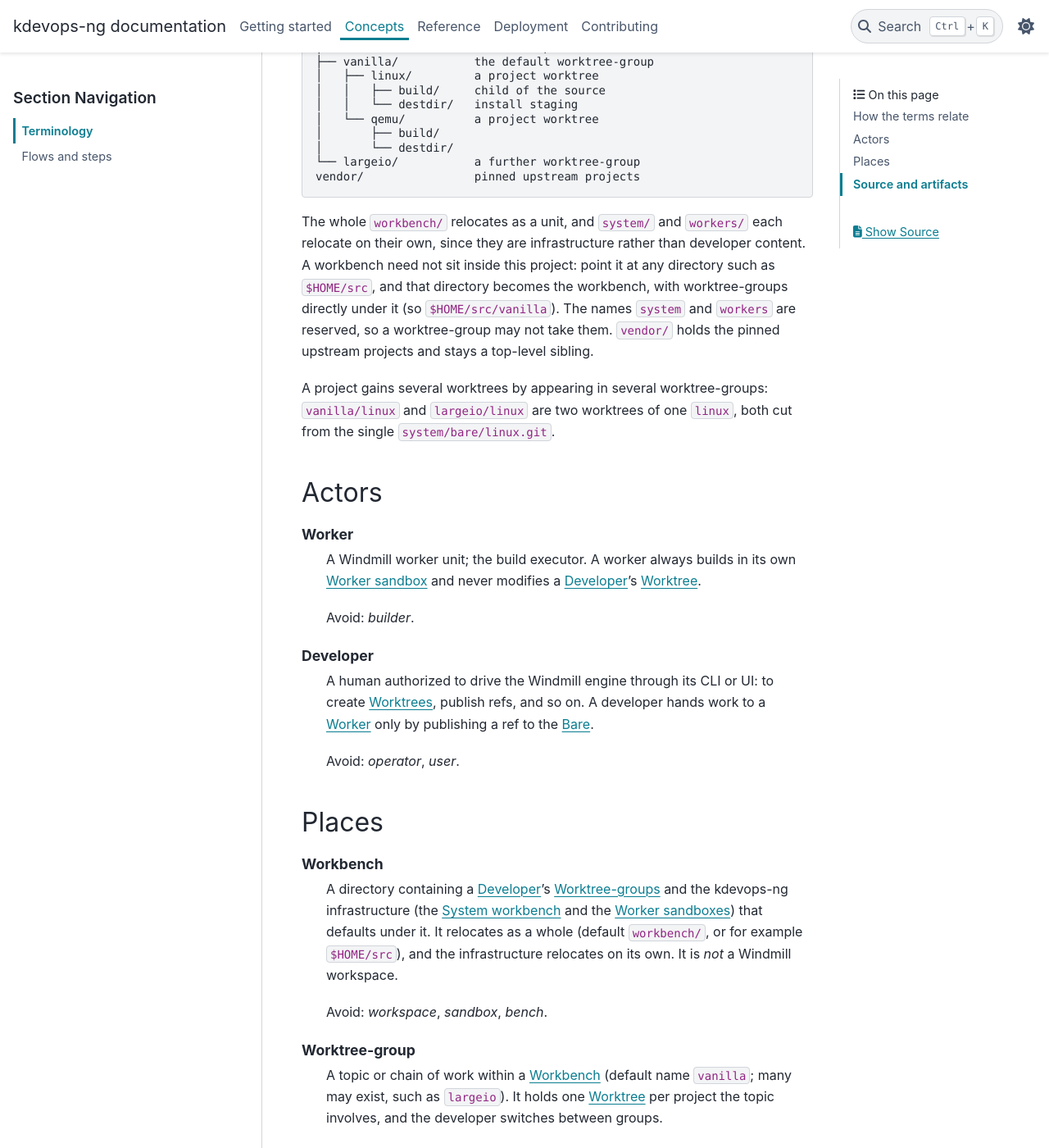
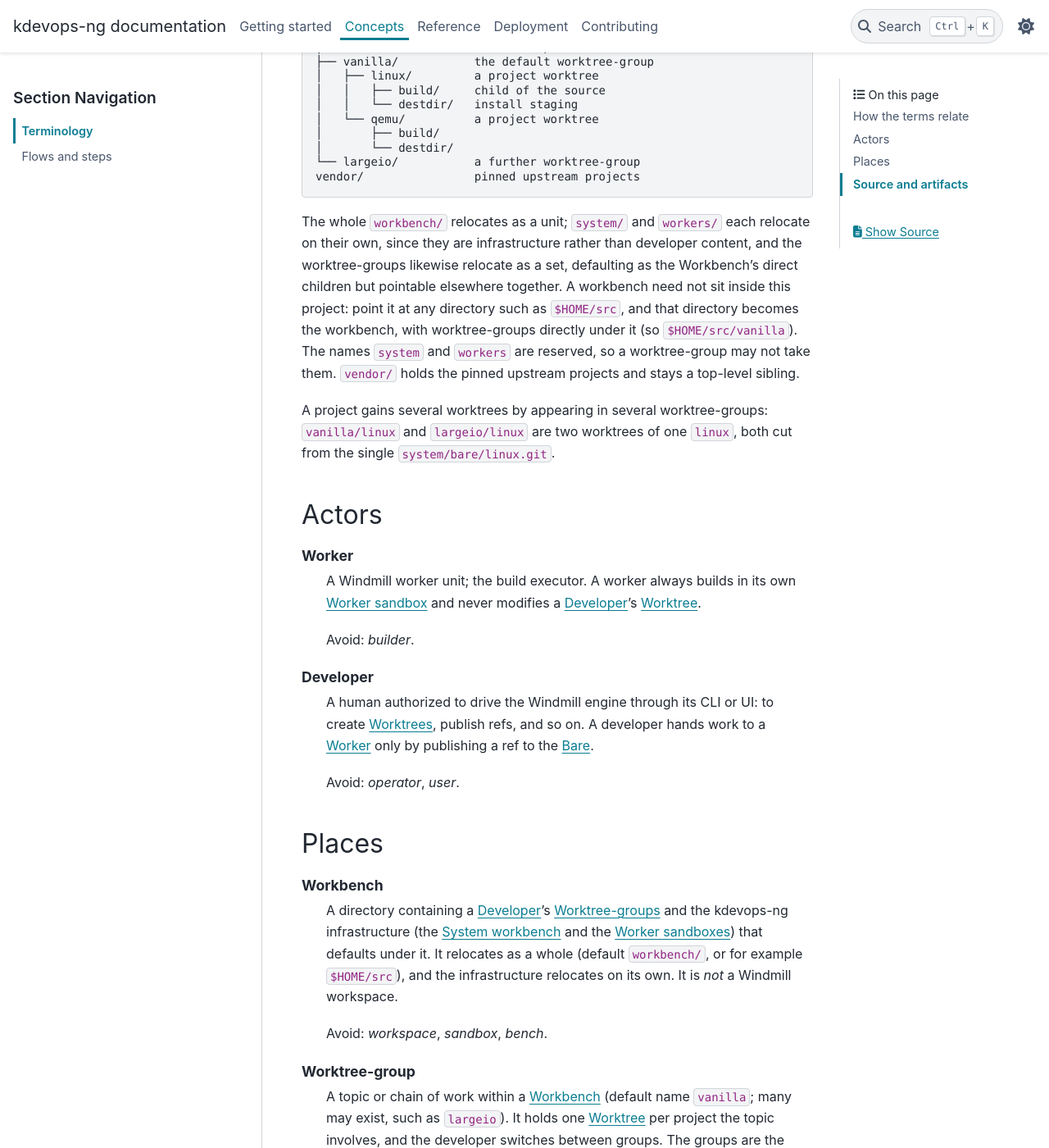
Before and after one commit to dagomez137/kdevops-ng, a Sphinx documentation site: the page built from docs/concepts/terms.rst, in a window 1280 px wide and 1400 px high, scrolled down 694 px. Shown: the whole window at 82% size. Built offline with Sphinx 7.4.7 and the PyData theme 0.15.4, drawn with Linux system fonts in a browser that asks for light colours; some of the changed text lies outside the part shown.

Commit message:
worktree: make the worktree-group root relocatable via WORKTREES_DIR
The worktree-groups lived directly under WORKBENCH_DIR with no env of
their own, so they could not move without moving the whole build area.
ADR-0008 already listed the worktree-group root as an independently
configurable path, but the code had collapsed it into WORKBENCH_DIR.

Add WORKTREES_DIR as that root. It defaults to WORKBENCH_DIR, so the
groups stay the Workbench's direct children unless pointed elsewhere, and
a developer worktree now resolves under $WORKTREES_DIR/<group>/<project>.
The worker sandboxes keep resolving under WORKERS_DIR, unaffected, and the
system and workers names stay reserved for the default layout.

The worker unit leaves WORKTREES_DIR unset so relocating WORKBENCH_DIR
still carries the groups along, and only adds it to WHITELIST_ENVS so a
drop-in can root the groups on their own. ADR-0008, the glossary,
CONTEXT.md, and the nix deployment notes are updated to name the variable.

Generated-by: Claude AI
Signed-off-by: Daniel Gomez <da.gomez@kernel.org>

```diff
--- a/docs/concepts/terms.rst
+++ b/docs/concepts/terms.rst
@@ -42,11 +42,13 @@ The containment of the on-host pieces is:
    └── largeio/           a further worktree-group
    vendor/                pinned upstream projects
 
-The whole ``workbench/`` relocates as a unit, and ``system/`` and ``workers/``
-each relocate on their own, since they are infrastructure rather than developer
-content. A workbench need not sit inside this project: point it at any
-directory such as ``$HOME/src``, and that directory becomes the workbench, with
-worktree-groups directly under it (so ``$HOME/src/vanilla``). The names
+The whole ``workbench/`` relocates as a unit; ``system/`` and ``workers/`` each
+relocate on their own, since they are infrastructure rather than developer
+content, and the worktree-groups likewise relocate as a set, defaulting as the
+Workbench's direct children but pointable elsewhere together. A workbench need
+not sit inside this project: point it at any directory such as ``$HOME/src``,
+and that directory becomes the workbench, with worktree-groups directly under
+it (so ``$HOME/src/vanilla``). The names
 ``system`` and ``workers`` are reserved, so a worktree-group may not take them.
 ``vendor/`` holds the pinned upstream projects and stays a top-level sibling.
 
@@ -93,7 +95,8 @@ Places
       A topic or chain of work within a :term:`Workbench` (default name
       ``vanilla``; many may exist, such as ``largeio``). It holds one
       :term:`Worktree` per project the topic involves, and the developer
-      switches between groups.
+      switches between groups. The groups are the Workbench's direct children
+      by default and relocate as a set on their own.
 
       Avoid: *workbench*, *default*.
 
```
Also changed, not shown: CONTEXT.md (+1 -1 lines), docs/adr/0008-build-area-layout.md (+5 -3 lines), docs/deployment/nix.rst (+5 -3 lines), 3 other files.
